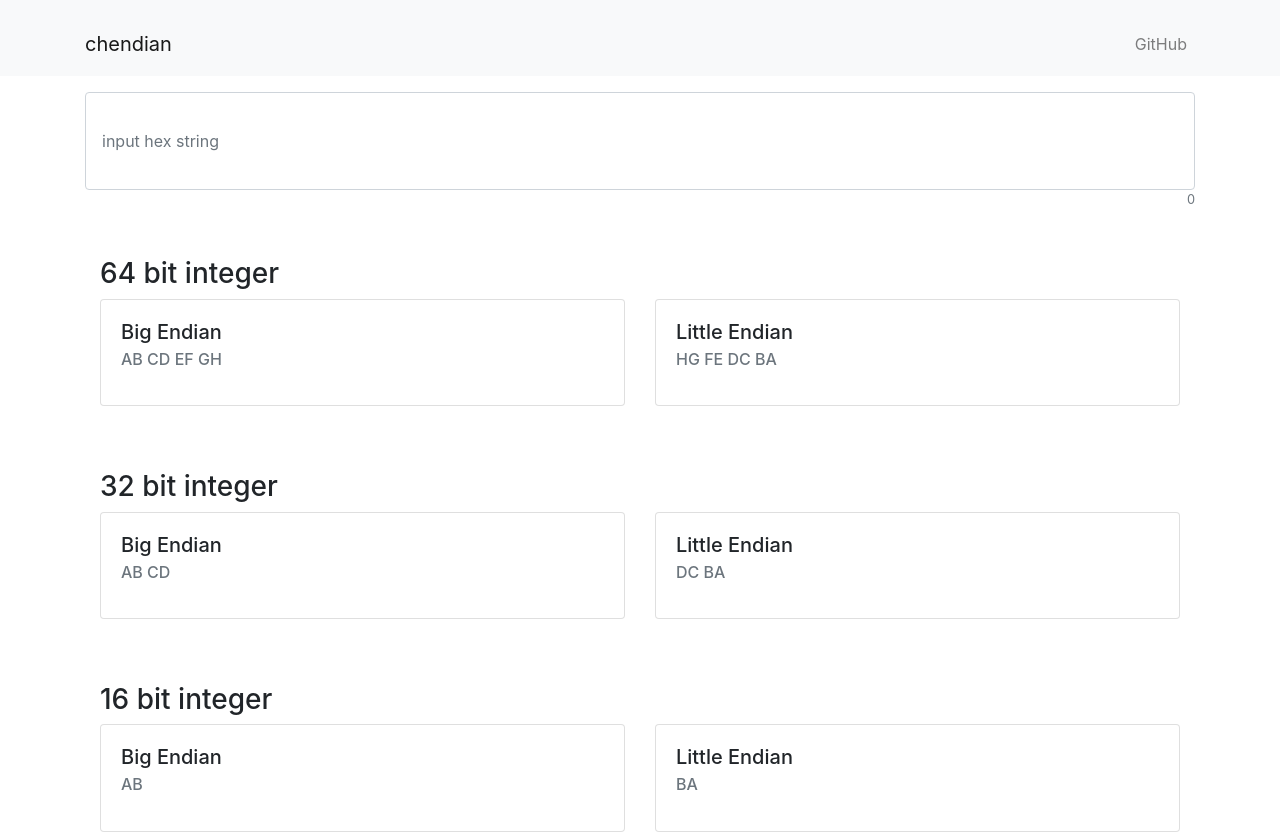
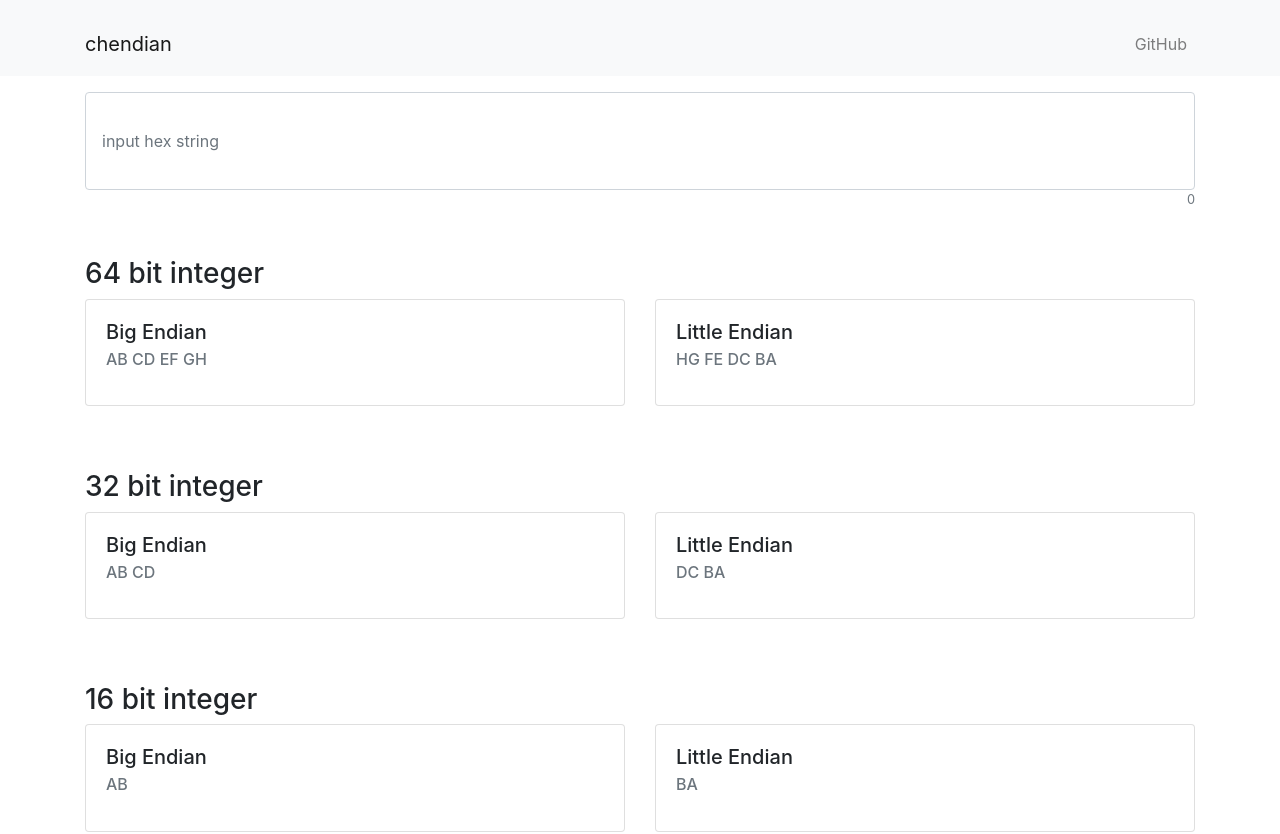
Before and after one commit to 0x1306e6d/chendian, a React (Create React App) app: page / in a window 1280 px wide. Shown: the top 834 px of the page. Built offline with nearby package versions, Linux system fonts and the light colour scheme.

Commit message:
Set x padding none on Section component

```diff
--- a/src/component/section/Section.js
+++ b/src/component/section/Section.js
@@ -8,7 +8,7 @@ import SectionHeader from './SectionHeader';
 class Section extends React.Component {
   render() {
     return (
-      <Container className={classNames('pt-5', 'pb-3')} fluid>
+      <Container className={classNames('pt-5', 'pb-3', 'px-0')} fluid>
         <SectionHeader title={this.props.title} />
         {this.props.children}
       </Container>
```
